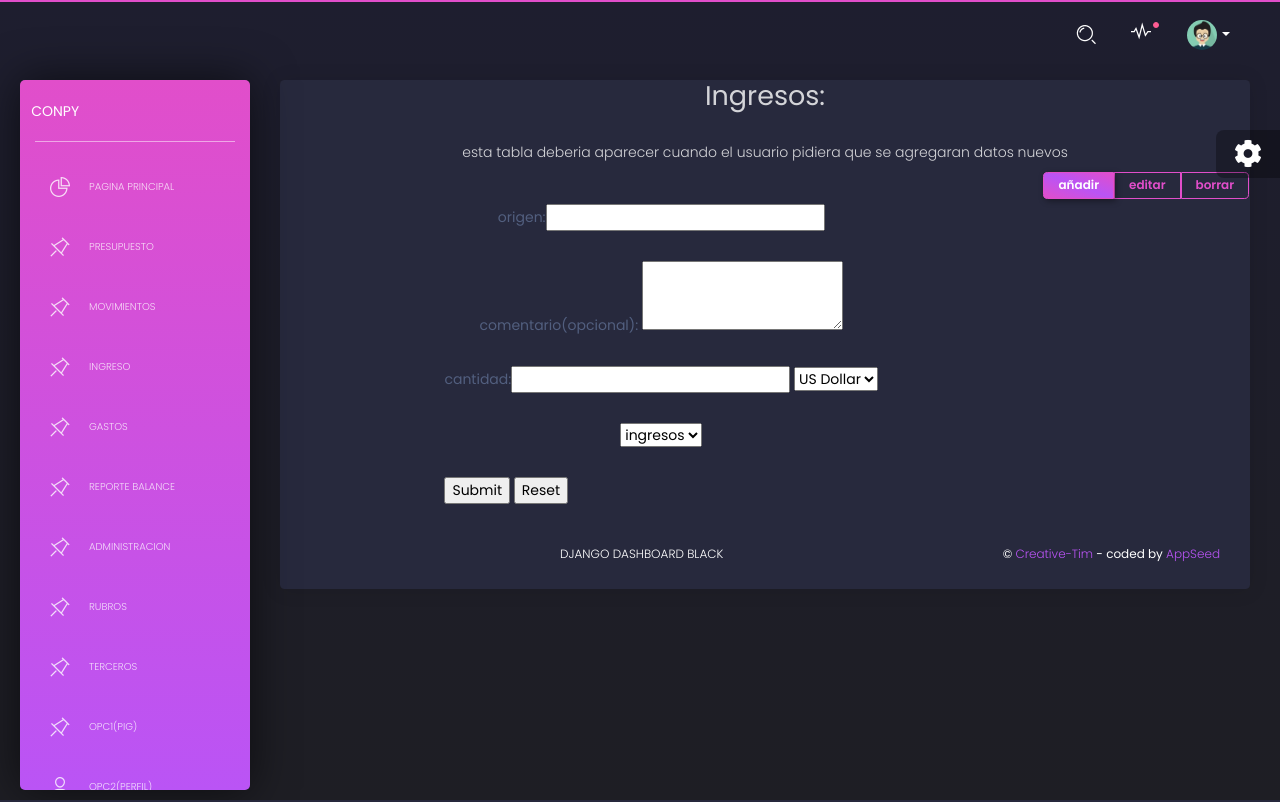
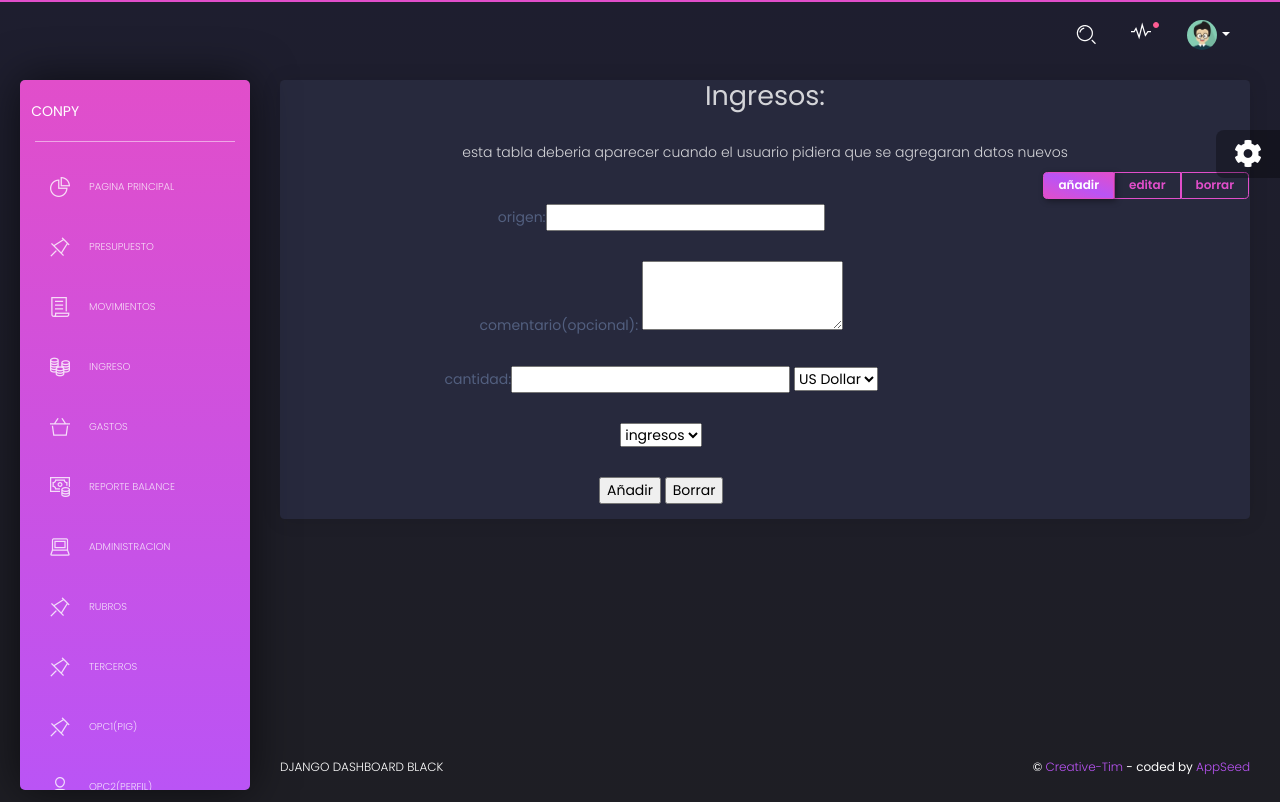
Before and after one commit to jjsanchezc/CONPY, a Django app: page /soporte/ in a window 1280 px wide. Run offline with Django 3.2, Linux system fonts and the light colour scheme; the visitor is signed in with stand-in values (Sample User, id 1); some libraries are stand-ins or nearby versions.

Commit message:
commit on "master"

```diff
--- a/apps/home/views.py
+++ b/apps/home/views.py
@@ -76,7 +76,7 @@ def read_input(request):
         cant=request.POST.get('cantidad')
         if cant!="":
             try:
-                dm.ingresos(str(org),str(des),float(cant))
+                dm.add_ingresos(str(org),str(des),float(cant))
             except ValueError:
                 msg="no se han introducido datos correctos en cantidad"
         else:
--- a/apps/templates/home/ingreso.html
+++ b/apps/templates/home/ingreso.html
@@ -4,41 +4,50 @@
 
 {% block content %}
 <div class="card card-chart">
-
-
       <div>
             <div class="col-sm-20">
-            <h2 align="center"> Ingresos:</h2>
+                  <h2 align="center">
+                        Ingresos:
+                  </h2>
                   {% if msg %}
-            <p class="text-danger"align="center">{{ msg }}</p>
+                        <p class="text-danger"align="center">
+                              {{ msg }}
+                        </p>
                   {% else %}
-            <p align="center">esta tabla deberia aparecer cuando el usuario pidiera que se agregaran datos nuevos</p>
+                        <p align="center">
+                              esta tabla deberia aparecer cuando el usuario pidiera que se agregaran datos nuevos
+                        </p>
                   {% endif %}
                   <table id="table1"; cellspacing="2px" cellpadding="15%"; align="center">
                         <div aling="right"class="btn-group btn-group-toggle float-right" data-toggle="buttons">
-              <label class="btn btn-sm btn-primary btn-simple active" id="0">
-                <input type="radio" name="options" checked>
-                <span class="d-none d-sm-block d-md-block d-lg-block d-xl-block">añadir</span>
+                              <label class="btn btn-sm btn-primary btn-simple active" id="Add" >
+                                    <input type="radio" name="add" checked>
+                                    <span class="d-none d-sm-block d-md-block d-lg-block d-xl-block">
+                                          añadir
+                                    </span>
                                     <span class="d-block d-sm-none">
                                           <i class="tim-icons icon-single-02"></i>
                                     </span>
                               </label>
                               <label class="btn btn-sm btn-primary btn-simple" id="1">
                                     <input type="radio" class="d-none d-sm-none" name="options">
-                <span class="d-none d-sm-block d-md-block d-lg-block d-xl-block">editar</span>
+                                    <span class="d-none d-sm-block d-md-block d-lg-block d-xl-block">
+                                          editar
+                                    </span>
                                     <span class="d-block d-sm-none">
                                           <i class="tim-icons icon-gift-2"></i>
                                     </span>
                               </label>
-              <label class="btn btn-sm btn-primary btn-simple" id="2">
+                              <label class="btn btn-sm btn-primary btn-simple" id="2" >
                                     <input type="radio" class="d-none" name="options">
-                <span class="d-none d-sm-block d-md-block d-lg-block d-xl-block">borrar</span>
+                                    <span class="d-none d-sm-block d-md-block d-lg-block d-xl-block">
+                                          borrar
+                                    </span>
                                     <span class="d-block d-sm-none">
                                           <i class="tim-icons icon-tap-02"></i>
                                     </span>
                               </label>
                         </div>
-
                         <form method="post" action="/soporte/" name="1">
                               {% csrf_token %}
                               <tr>
@@ -53,7 +62,6 @@
                                     </td>
 
                               </tr>
-
                               <tr>
                                     <td  align="center" class="style1">
                                           cantidad:<input type="text" name="cantidad" />
@@ -64,7 +72,6 @@
                                     </td>
                               </tr>
                               </select>
-
                               <tr>
                                     <td  align="center" class="style1">
                                           <select name="tipo">
@@ -75,16 +82,15 @@
                               </tr>
                               <br>
                               <tr>
-            <td>
-                  <input type="submit" value="Submit" align="right">
-                  <input type="reset" value="Reset">
+                                    <td align="center">
+                                          <input type="submit" value="Añadir" >
+                                          <input type="reset" value="Borrar">
                                     </td>
                               </tr>
+                        </form>
                   </table>
-</form>
-
+            </div>
+      </div>
 </div>
 
-
-
 {% endblock content %}
--- a/apps/templates/includes/sidebar.html
+++ b/apps/templates/includes/sidebar.html
@@ -28,35 +28,35 @@
 
           <li class="{% if 'maps' in segment %} active {% endif %}">
             <a href="/movimientos.html">
-              <i class="tim-icons icon-pin"></i>
+              <i class="tim-icons icon-paper"></i>
               <p>movimientos</p>
             </a>
           </li>
 
           <li class="{% if 'tables' in segment %} active {% endif %}">
             <a href="/ingreso.html">
-              <i class="tim-icons icon-pin"></i>
+              <i class="tim-icons icon-coins"></i>
               <p>Ingreso</p>
             </a>
           </li>
 
           <li class="{% if 'tables' in segment %} active {% endif %}">
             <a href="/gasto.html">
-              <i class="tim-icons icon-pin"></i>
+              <i class="tim-icons icon-basket-simple"></i>
               <p>gastos</p>
             </a>
           </li>
 
           <li class="{% if 'tables' in segment %} active {% endif %}">
             <a href="/reporteBalance.html">
-              <i class="tim-icons icon-pin"></i>
+              <i class="tim-icons icon-money-coins"></i>
               <p>reporte balance</p>
             </a>
           </li>
 
           <li class="{% if 'tables' in segment %} active {% endif %}">
             <a href="/administracion.html">
-              <i class="tim-icons icon-pin"></i>
+              <i class="tim-icons icon-laptop"></i>
               <p>administracion</p>
             </a>
           </li>
```
Lines whose indentation alone changed are shown as unchanged.
